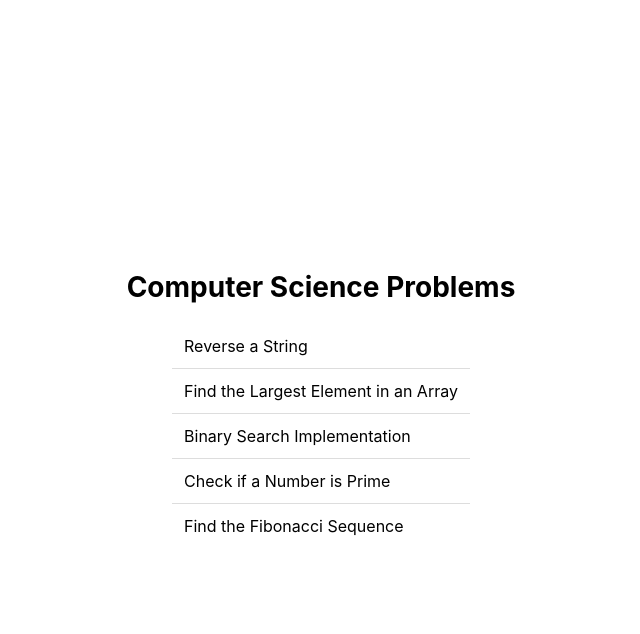
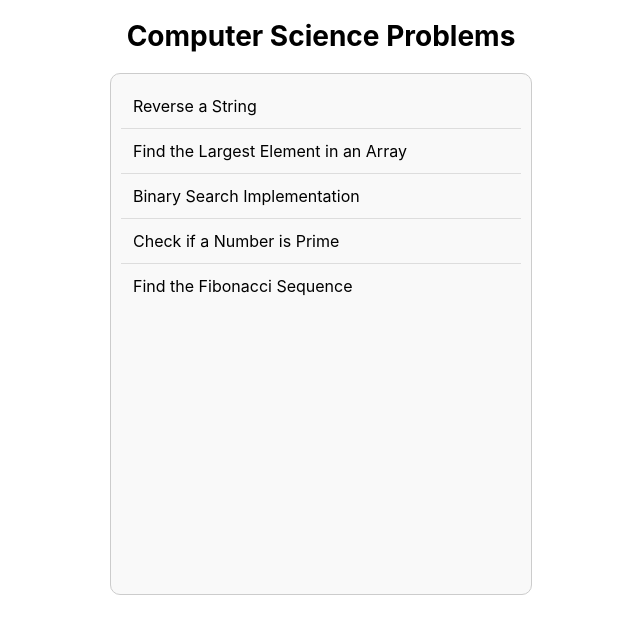
Before and after one commit to AddRain1/StemPro, a React (Create React App) app in the folder frontend/stempro/: page /computerscience in a window 1280 px wide. Shown: the top 634 px of the page, without its empty margins (319-959 px from the left). Built offline with nearby package versions, Linux system fonts and the light colour scheme.

Commit message:
add back arrow functionality

```diff
--- a/frontend/stempro/src/components/ComputerScience.css
+++ b/frontend/stempro/src/components/ComputerScience.css
@@ -2,7 +2,7 @@
     display: flex;
     flex-direction: column;
     align-items: center;
-    justify-content: center;
+    justify-content: top;
     height: 100vh;
     background-color: white;
 }
@@ -11,12 +11,12 @@
     font-size: 28px;
     font-weight: bold;
     margin-bottom: 20px;
-    text-align: center;
+    text-align: top;
 }
 
 .computer-science-problems {
     width: 400px;
-    height: 300px; /* Limit height to make it scrollable */
+    height: 500px; /* Limit height to make it scrollable */
     overflow-y: auto; /* Enable vertical scrolling */
     border: 1px solid #ccc;
     border-radius: 10px;
--- a/frontend/stempro/src/components/ComputerScience.js
+++ b/frontend/stempro/src/components/ComputerScience.js
@@ -21,7 +21,7 @@ export const ComputerScience = () => {
     return (
         <div className="computer-science-container">
             <h1 className="computer-science-title">Computer Science Problems</h1>
-            <div classname="computer-science-problems">
+            <div className="computer-science-problems">
                 {problems.map((problem) => (
                         <div key={problem.id} className="computer-science-problem" onClick={() => handleProblemClick(problem.id)}>
                             {problem.title}
--- a/frontend/stempro/src/components/Discussion.js
+++ b/frontend/stempro/src/components/Discussion.js
@@ -6,7 +6,7 @@ const Discussion = () => {
 
   return (
     <div>
-      <h2>Problem {id}: Discussion</h2>
+      <h2>Discussion</h2>
       <p>This is where users can discuss the problem.</p>
     </div>
   );
--- a/frontend/stempro/src/components/ProblemDetail.css
+++ b/frontend/stempro/src/components/ProblemDetail.css
@@ -24,7 +24,7 @@
     display: flex;
     justify-content: space-between;
     width: 100%;
-    margin-bottom: 20px;
+    margin-bottom: 0px;
 }
 
 /* Button Styling */
@@ -53,7 +53,7 @@
 /* Content Below Buttons */
 .content-container {
     width: 100%;
-    padding-top: 20px;
+    padding-top: 0px;
 }
 
 /* Right Section (Notepad) */
--- a/frontend/stempro/src/components/ProblemDetail.js
+++ b/frontend/stempro/src/components/ProblemDetail.js
@@ -1,5 +1,5 @@
 import React from "react";
-import { Link, Routes, Route, useParams } from "react-router-dom";
+import { Link, Routes, Route, useParams, useNavigate } from "react-router-dom";
 import Question from "./Question";
 import Solution from "./Solution";
 import Discussion from "./Discussion";
@@ -7,6 +7,7 @@ import "./ProblemDetail.css";
 
 const ProblemDetail = () => {
   const { id } = useParams();
+  const navigate = useNavigate();
 
   // Sample list of problems with names
   const problemList = {
@@ -22,9 +23,12 @@ const ProblemDetail = () => {
 
   return (
     <div className="problem-detail-container">
-      {/* Left Section: Problem Name, Buttons, and Content */}
-      <div className="problem-left">
-        <h2>{problemName}</h2>  {/* Display the problem name */}
+      {/* Left Section: Backwards Arrow, Problem Name, Buttons, and Content */}
+        <div className="problem-left">
+          <button className="back-button" onClick={() => navigate('/computerscience')}>
+            <img src="/path/to/your/back-arrow-image.png" alt="Back" />
+          </button>
+          <h2>{problemName}</h2>  {/* Display the problem name */}
         <div className="button-container">
           <Link to={`/computerscience/problem/${id}/question`} className="tab-button">Question</Link>
           <Link to={`/computerscience/problem/${id}/solution`} className="tab-button">Solution</Link>
--- a/frontend/stempro/src/components/Question.js
+++ b/frontend/stempro/src/components/Question.js
@@ -6,7 +6,7 @@ const Question = () => {
 
   return (
     <div>
-      <h2>Problem {id}: Question</h2>
+      <h2>Question</h2>
       <p>This is where the problem question will be displayed.</p>
     </div>
   );
--- a/frontend/stempro/src/components/Solution.js
+++ b/frontend/stempro/src/components/Solution.js
@@ -6,7 +6,7 @@ const Solution = () => {
 
   return (
     <div>
-      <h2>Problem {id}: Solution</h2>
+      <h2>Solution</h2>
       <p>This is where the solution will be explained.</p>
     </div>
   );
```
